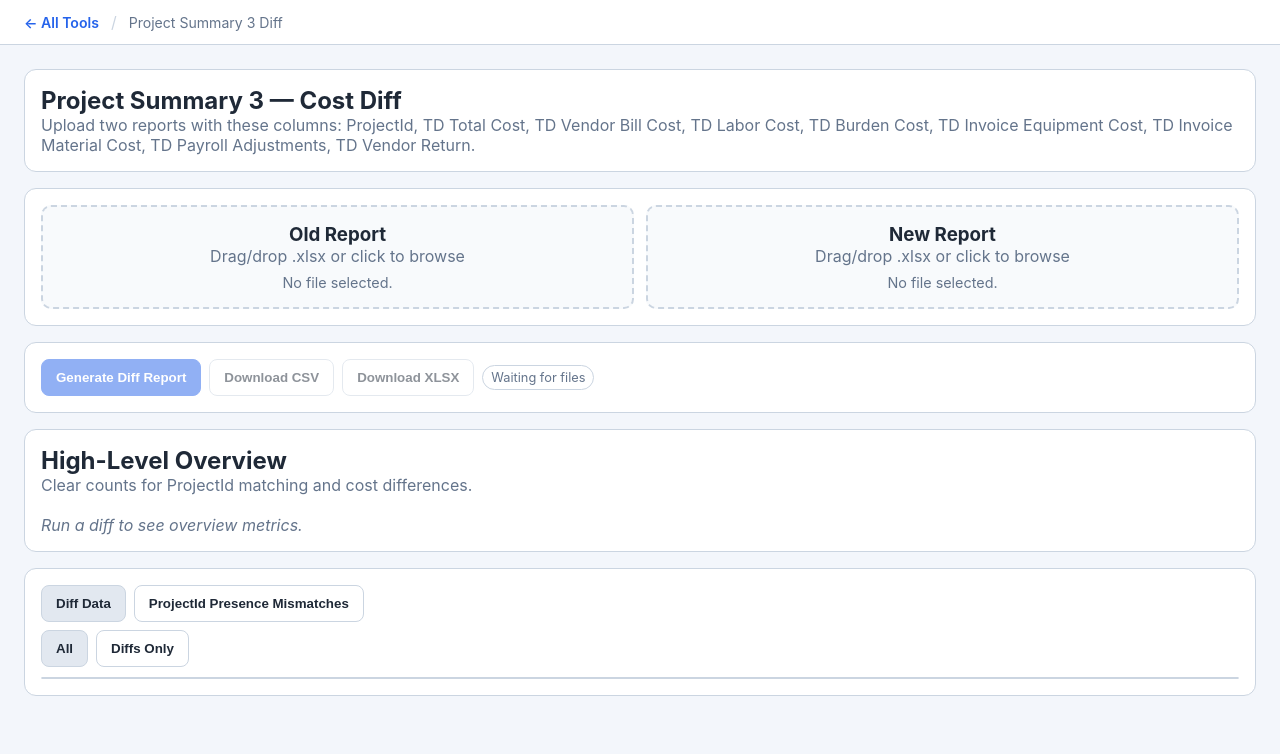
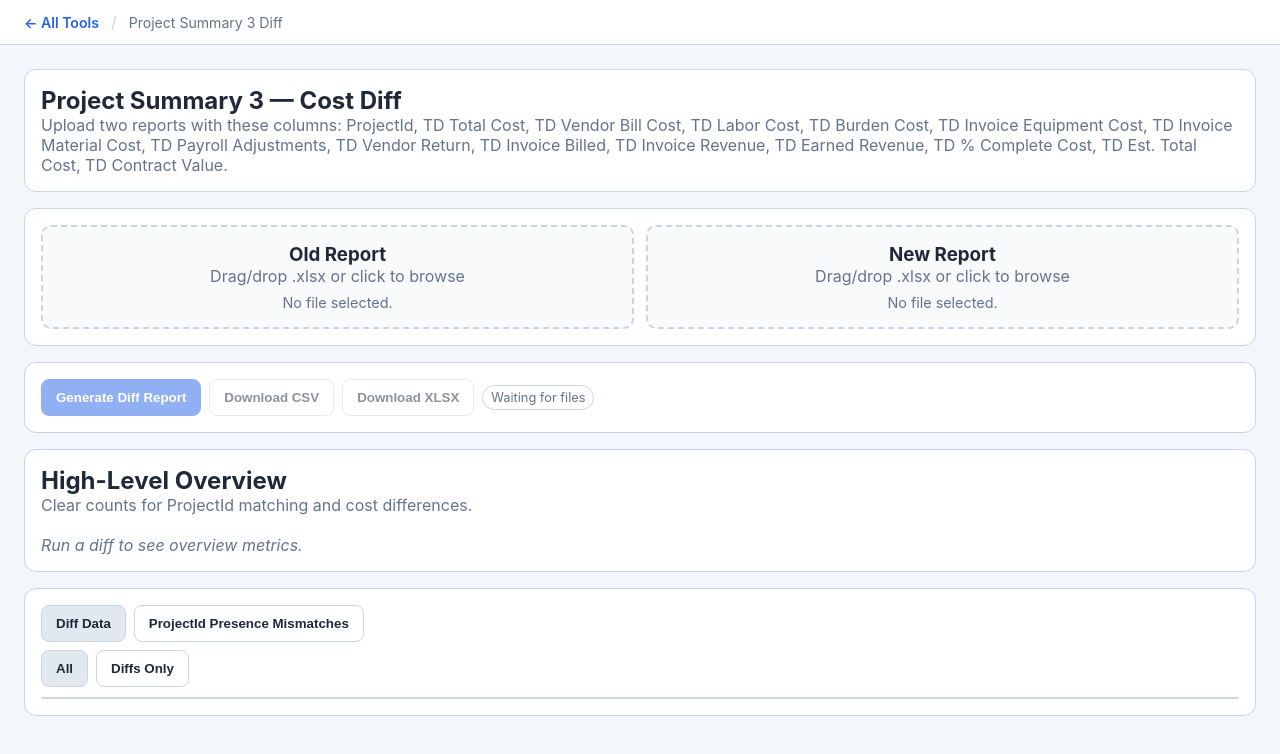
Before and after one commit to elliot-servicetitan/wipvalidation, a plain HTML site: page project-summary-3/index.html in a window 1280 px wide. Drawn offline with Linux system fonts and the light colour scheme.

Commit message:
Add 6 new columns to Project Summary 3 diff tool

```diff
--- a/project-summary-3/index.html
+++ b/project-summary-3/index.html
@@ -272,7 +272,7 @@
   <main class="container">
     <section class="card">
       <h1>Project Summary 3 — Cost Diff</h1>
-      <p>Upload two reports with these columns: ProjectId, TD Total Cost, TD Vendor Bill Cost, TD Labor Cost, TD Burden Cost, TD Invoice Equipment Cost, TD Invoice Material Cost, TD Payroll Adjustments, TD Vendor Return.</p>
+      <p>Upload two reports with these columns: ProjectId, TD Total Cost, TD Vendor Bill Cost, TD Labor Cost, TD Burden Cost, TD Invoice Equipment Cost, TD Invoice Material Cost, TD Payroll Adjustments, TD Vendor Return, TD Invoice Billed, TD Invoice Revenue, TD Earned Revenue, TD % Complete Cost, TD Est. Total Cost, TD Contract Value.</p>
     </section>
 
     <section class="card upload-grid">
@@ -340,7 +340,13 @@
       'TD Invoice Equipment Cost',
       'TD Invoice Material Cost',
       'TD Payroll Adjustments',
-      'TD Vendor Return'
+      'TD Vendor Return',
+      'TD Invoice Billed',
+      'TD Invoice Revenue',
+      'TD Earned Revenue',
+      'TD % Complete Cost',
+      'TD Est. Total Cost',
+      'TD Contract Value'
     ];
 
     const COST_COLUMNS = EXPECTED_COLUMNS.slice(1);
```
Also changed, not shown: index.html (+1 -1 lines).
